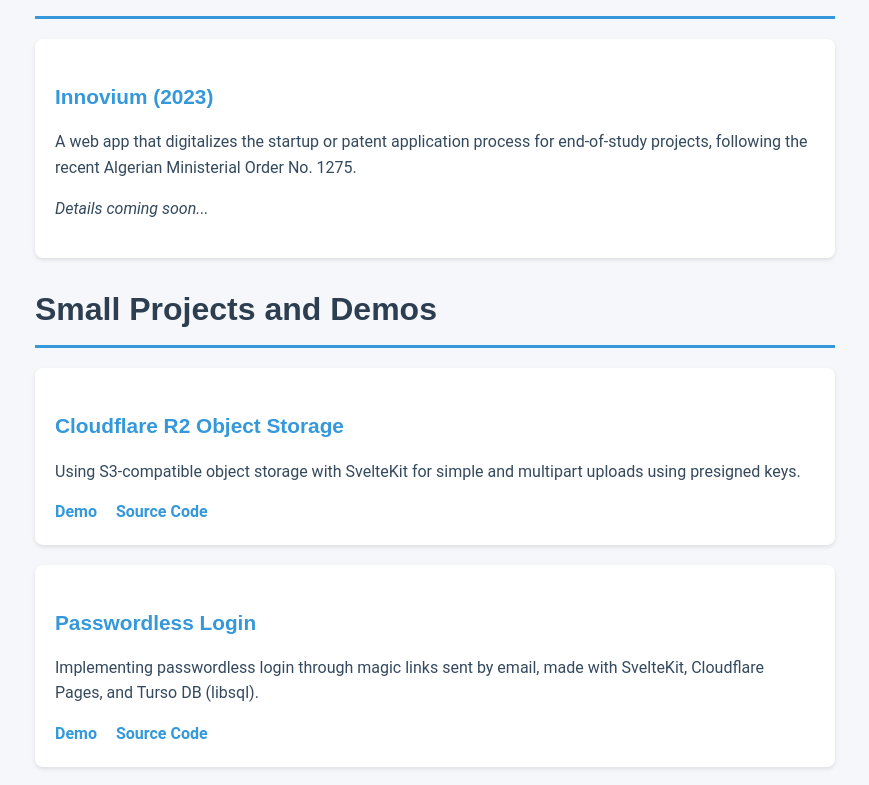
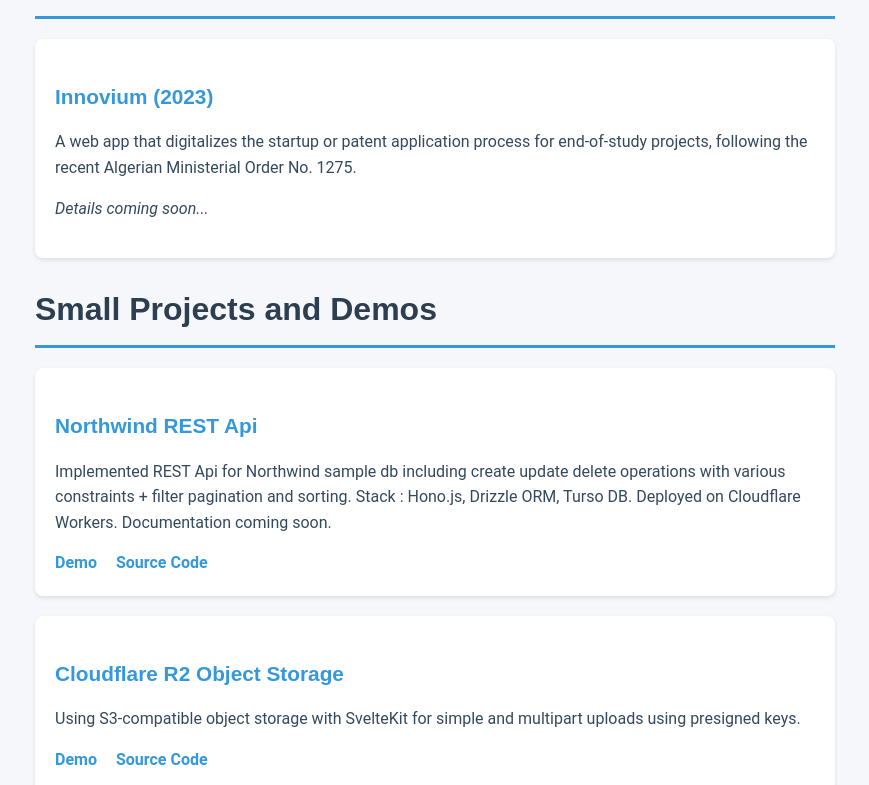
Before and after one commit to ricin9/personal-site, a SvelteKit app: page / in a window 1280 px wide. Shown: the part 395-1180 px from the top of the page, without its empty margins (205-1074 px from the left). Built offline with nearby package versions, Linux system fonts and the light colour scheme.

Commit message:
added northwind api project

```diff
--- a/src/routes/+page.svelte
+++ b/src/routes/+page.svelte
@@ -45,6 +45,25 @@
     <span class="section-anchor" id="demos"></span>
     <section>
       <h2 class="section-title">Small Projects and Demos</h2>
+      <div class="demo-item">
+        <h3 class="demo-title">Northwind REST Api</h3>
+        <p class="demo-description">
+          Implemented REST Api for Northwind sample db including create update
+          delete operations with various constraints + filter pagination and
+          sorting. Stack : Hono.js, Drizzle ORM, Turso DB. Deployed on
+          Cloudflare Workers. Documentation coming soon.
+        </p>
+        <a
+          href="https://northwind-api.miloudi.dev/"
+          class="project-link"
+          target="_blank">Demo</a
+        >
+        <a
+          href="https://github.com/ricin9/northwind-hono-api"
+          class="source-link"
+          target="_blank">Source Code</a
+        >
+      </div>
       <div class="demo-item">
         <h3 class="demo-title">Cloudflare R2 Object Storage</h3>
         <p class="demo-description">
@@ -158,9 +177,6 @@
     --background-color: #f5f7fa;
     --text-color: #34495e;
     --accent-color: #e74c3c;
-  }
-
-  html {
     scroll-behavior: smooth;
   }
 
```
